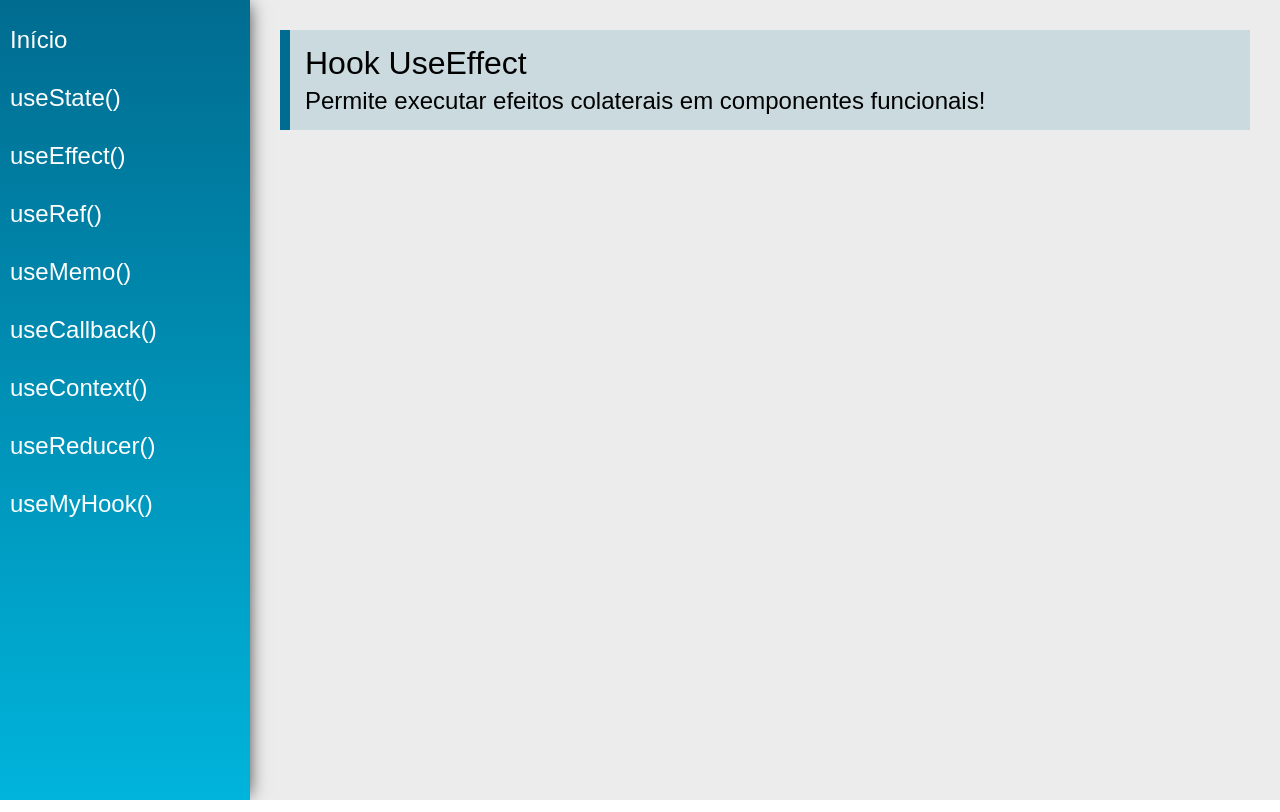
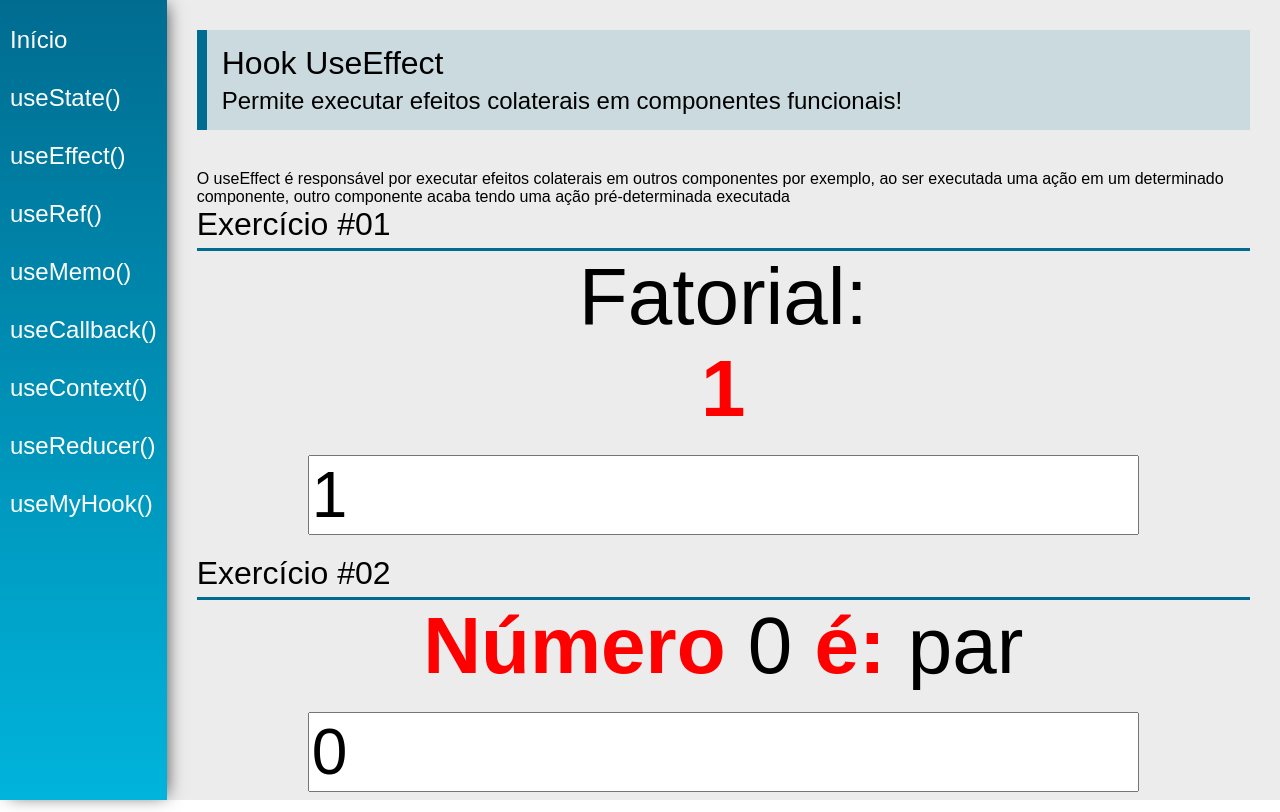
Before and after one commit to nicolas-magalhaes-clear/react-hooks, a React (Create React App) app: page /useEffect in a window 1280 px wide. Built offline with nearby package versions, Linux system fonts and the light colour scheme.

Commit message:
update: useEffect explanation and examples added

```diff
--- a/src/views/examples/UseEffect.jsx
+++ b/src/views/examples/UseEffect.jsx
@@ -1,13 +1,72 @@
-import React from 'react'
+import React, { useEffect, useState } from 'react'
 import PageTitle from '../../components/layout/PageTitle'
+import SectionTitle  from '../../components/layout/SectionTitle'
 
 const UseEffect = (props) => {
+
+    function verifyPair(number){
+        if(number % 2 === 1){
+            return 'impar';
+        }
+        else{
+            return 'par'
+        }
+    }
+
+    function calcFatorial(number){
+        if(number < 0){
+            return -1
+        }
+        else if(number === 0) return 1;
+
+        return calcFatorial(number -1) * number
+    }
+
+    const [number, setNumber] = useState(1);
+    const [fatorial, setFatorial] = useState(1);
+    const [number2, setNumber2] = useState(0);
+    const [pairStatus, setPairStatus] = useState("par");
+
+
+    useEffect(function(){
+        setFatorial(calcFatorial(number))
+    }, [number])
+
+    useEffect(function(){
+        if(fatorial > 1000000){
+document.title = 'Calma ai amigao kkk'
+        }
+    }, [fatorial])
+
+    useEffect(function(){
+        setPairStatus(verifyPair(number2))
+    }, [number2])
     return (
         <div className="UseEffect">
             <PageTitle
                 title="Hook UseEffect"
                 subtitle="Permite executar efeitos colaterais em componentes funcionais!"
             />
+            O useEffect é responsável por executar efeitos colaterais em outros componentes
+            por exemplo, ao ser executada uma ação em um determinado componente, outro componente acaba tendo uma ação pré-determinada executada
+            <SectionTitle title='Exercício #01'/>
+            <div className="center">
+                <span className="text">Fatorial:</span>
+                <span className="text red">{fatorial}</span>
+                <input type="number" className='
+                input' value={number} onChange={(e)=>{setNumber(e.target.value)}} />
+            </div>
+
+            <SectionTitle title='Exercício #02'/>
+            <div className="center">
+            <div>
+                <span className="text red ">Número </span>
+                <span className="text">{number2} </span>
+                <span className="text red">é: </span>
+                <span className="text">{pairStatus}</span>
+            </div>
+            <input type="number" value={number2} onChange={(e)=>setNumber2(e.target.value)} className="input" />
+            </div>
         </div>
     )
 }
```
